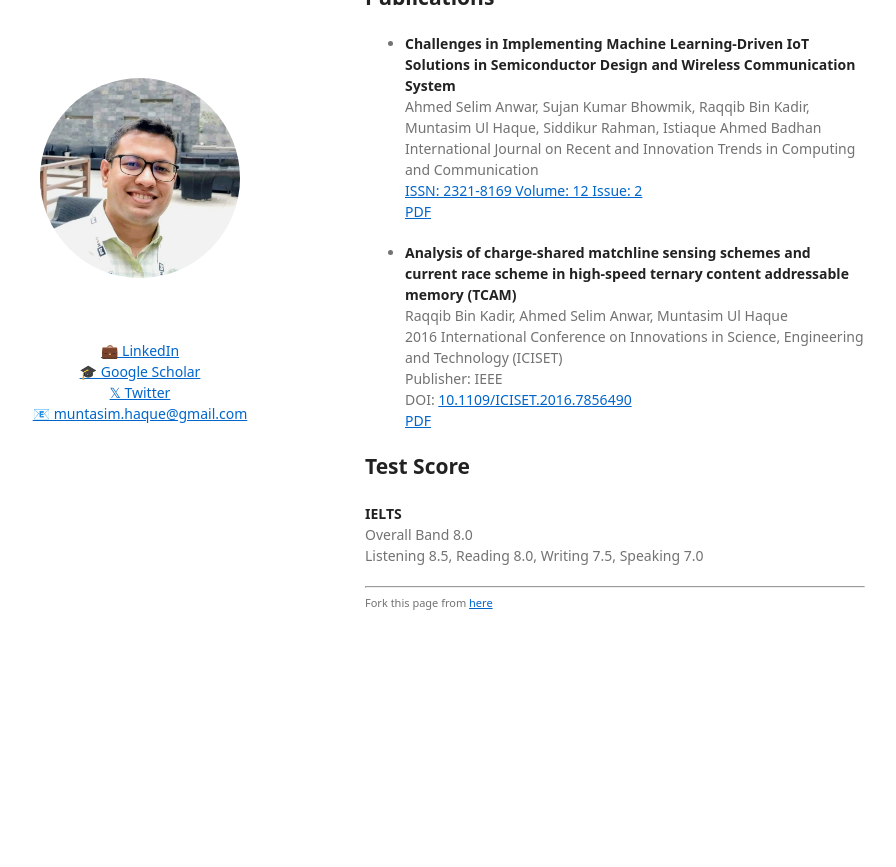
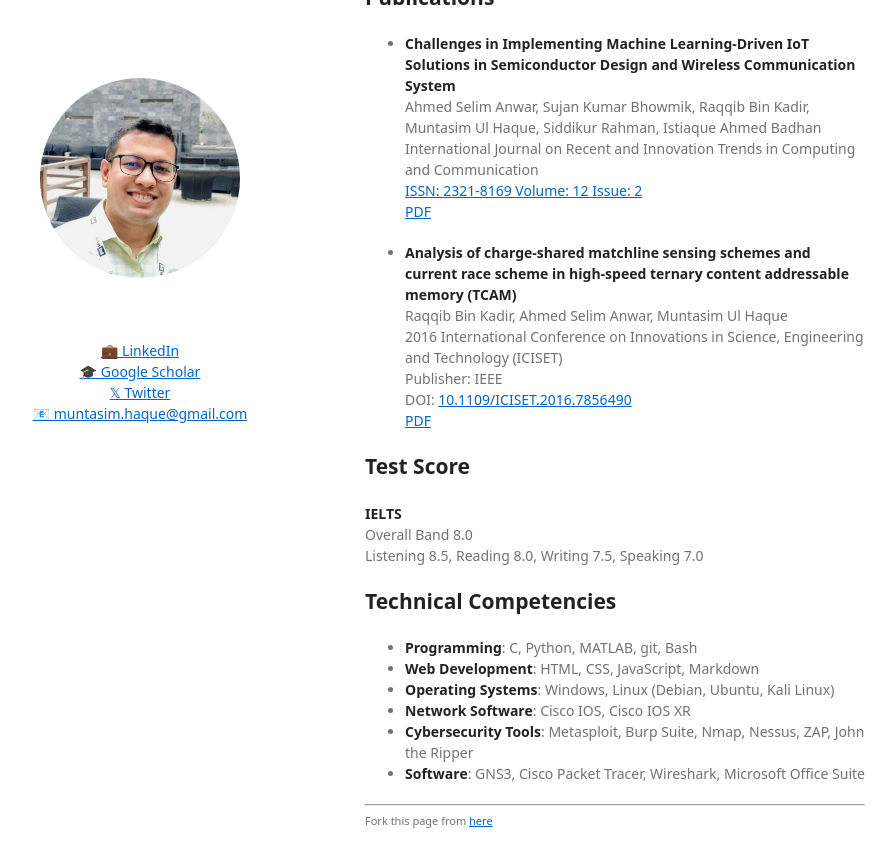
Before and after one commit to muntasimulhaque/muntasimulhaque.github.io, a Jekyll site: the page built from index.md, in a window 1280 px wide and 900 px high, scrolled down 1264 px. Shown: the top 867 px of the window, without its empty margins (205-1101 px from the left). Built offline with Jekyll 4.4.1, drawn with Linux system fonts in a browser that asks for light colours; our own code applies the rules of GitHub Pages for plain Markdown files; before the commit the page ends 1945 px from its top, so only the background shows below that.

Commit message:
Update index.md

```diff
--- a/index.md
+++ b/index.md
@@ -66,6 +66,15 @@ DOI: [10.1109/ICISET.2016.7856490](https://ieeexplore.ieee.org/document/7856490#
 Overall Band 8.0
 Listening 8.5, Reading 8.0, Writing 7.5, Speaking 7.0
 
+## Technical Competencies
+
+- **Programming**: C, Python, MATLAB, git, Bash
+- **Web Development**: HTML, CSS, JavaScript, Markdown
+- **Operating Systems**: Windows, Linux (Debian, Ubuntu, Kali Linux)
+- **Network Software**: Cisco IOS, Cisco IOS XR
+- **Cybersecurity Tools**: Metasploit, Burp Suite, Nmap, Nessus, ZAP, John the Ripper
+- **Software**: GNS3, Cisco Packet Tracer, Wireshark, Microsoft Office Suite
+
 ---
 
 <p style="font-size:11px">Fork this page from <a href="https://github.com/muntasimulhaque/muntasimulhaque.github.io" target="_blank">here</a></p>
```
